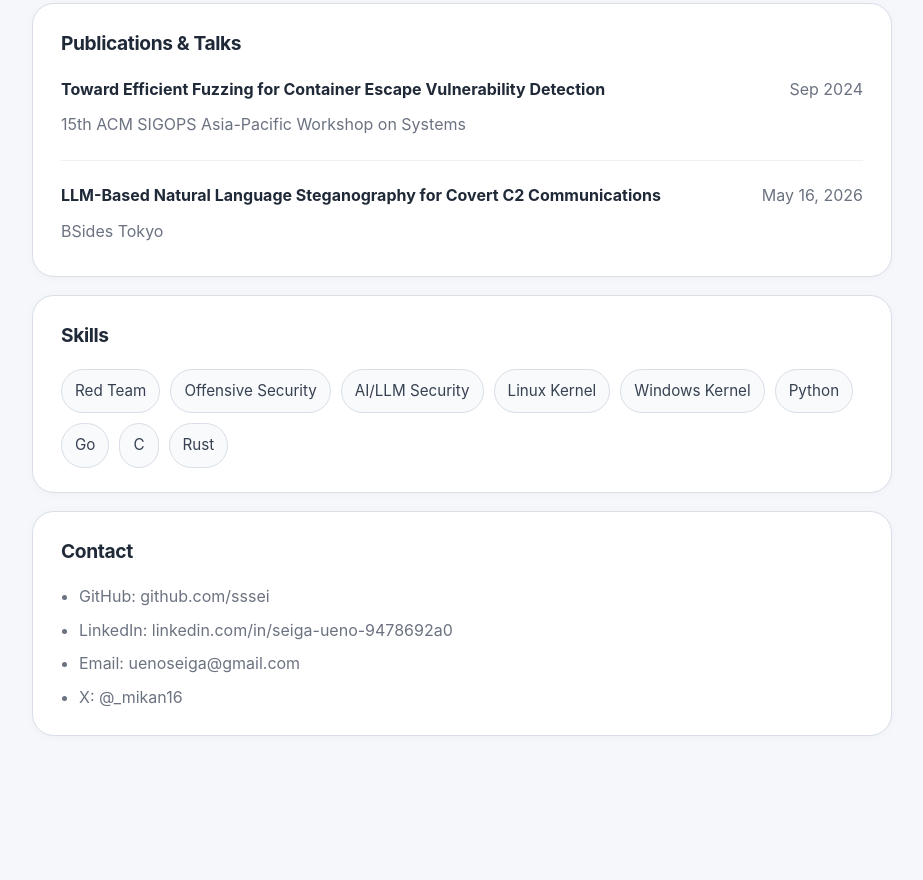
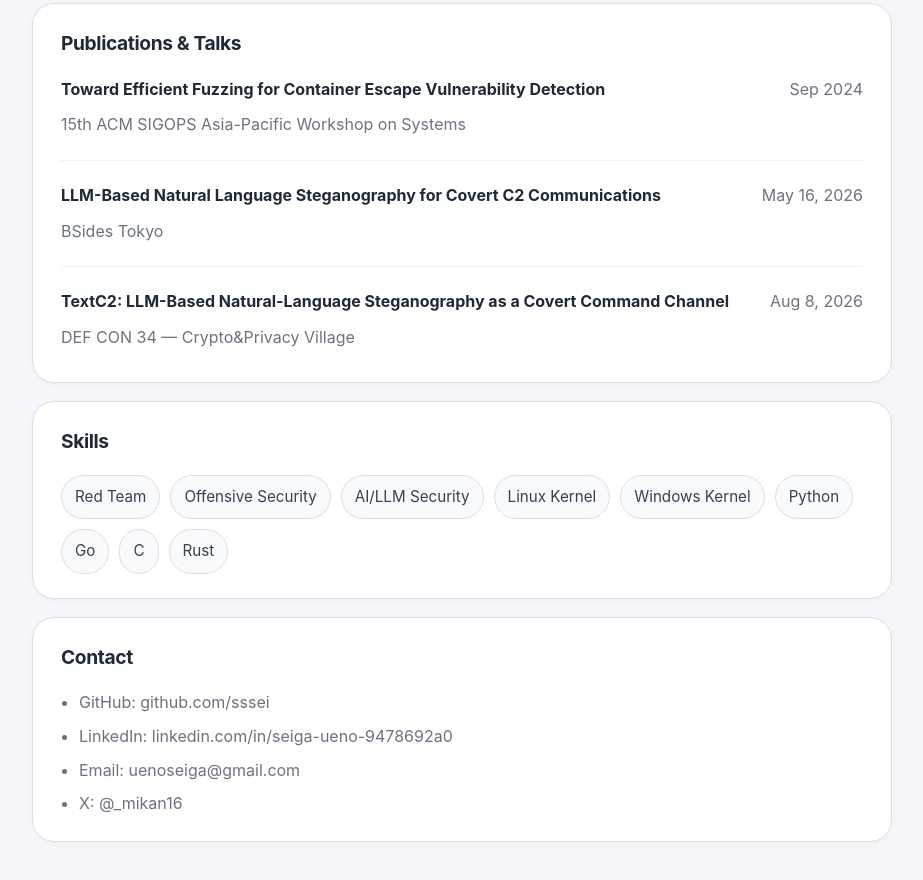
Before and after one commit to sssei/sssei.github.io, an Astro site: page / in a window 1280 px wide. Shown: the part 1208-2088 px from the top of the page, without its empty margins (178-1101 px from the left). Before the commit the page ends 2016 px from the top, so only its background shows below. Built offline with nearby package versions, Linux system fonts and the light colour scheme; Astro itself is replaced by a stand-in of ours.

Commit message:
Add DEF CON 34 Crypto&Privacy Village talk

```diff
--- a/src/pages/index.astro
+++ b/src/pages/index.astro
@@ -51,6 +51,11 @@ const publicationsAndTalks = [
     title: "LLM-Based Natural Language Steganography for Covert C2 Communications",
     venue: "BSides Tokyo",
     period: "May 16, 2026",
+  },
+  {
+    title: "TextC2: LLM-Based Natural-Language Steganography as a Covert Command Channel",
+    venue: "DEF CON 34 — Crypto&Privacy Village",
+    period: "Aug 8, 2026",
   },
 ];
 
```
